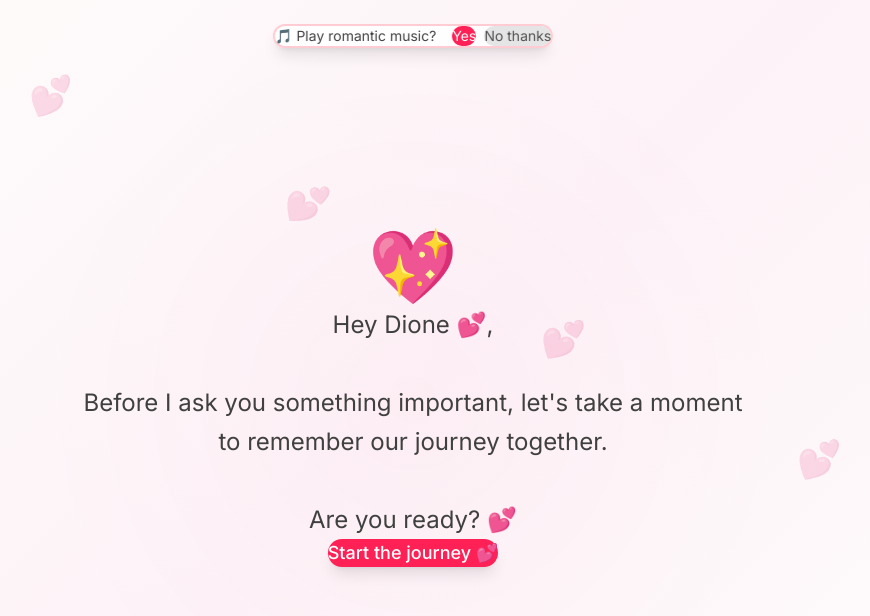
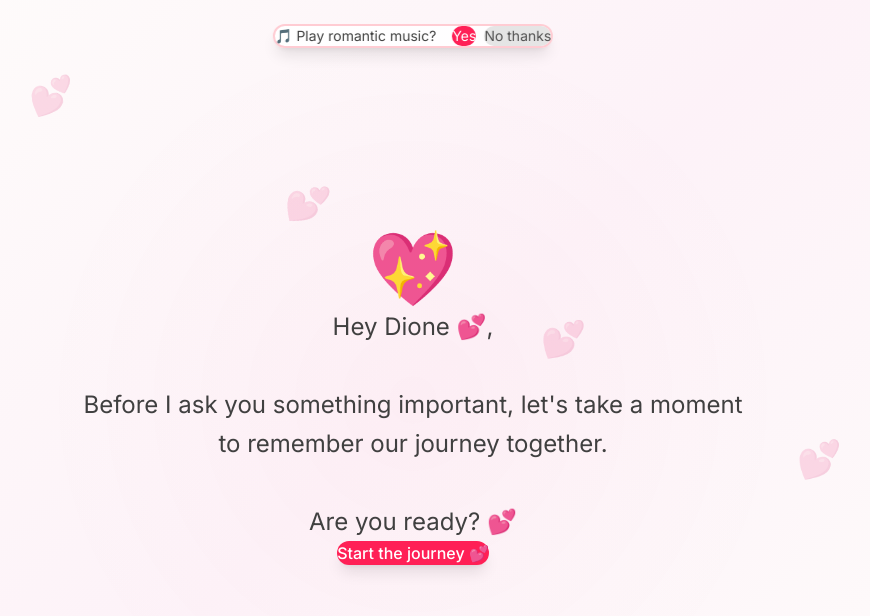
Before and after one commit to taksrules/valentines-delight, a Next.js app: page / in a window 1280 px wide. Shown: the top 616 px of the page, without its empty margins (227-1097 px from the left). Built offline with nearby package versions, Linux system fonts and the light colour scheme; no server answers.

Commit message:
Fix TypeScript error in Button component for Vercel build

```diff
--- a/src/components/ui/Button.tsx
+++ b/src/components/ui/Button.tsx
@@ -1,39 +1,51 @@
 'use client';
 
-import { ButtonHTMLAttributes, ReactNode } from 'react';
-import { motion } from 'framer-motion';
+import { HTMLMotionProps, motion } from 'framer-motion';
+import { ReactNode } from 'react';
 
-interface ButtonProps extends ButtonHTMLAttributes<HTMLButtonElement> {
+interface ButtonProps {
+  children: ReactNode;
+  onClick?: () => void;
   variant?: 'primary' | 'secondary';
-  children: ReactNode;
+  disabled?: boolean;
   fullWidth?: boolean;
+  className?: string;
+  type?: 'button' | 'submit' | 'reset';
 }
 
 export default function Button({
+  children,
+  onClick,
   variant = 'primary',
-  children,
+  disabled = false,
   fullWidth = false,
   className = '',
-  ...props
+  type = 'button'
 }: ButtonProps) {
-  const baseStyles = 'px-8 py-4 rounded-full font-medium text-lg transition-all duration-300 focus:outline-none focus:ring-2 focus:ring-offset-2 disabled:opacity-50 disabled:cursor-not-allowed';
+  const baseStyles = 'px-8 py-4 rounded-full font-medium transition-all duration-300 focus:outline-none focus:ring-2 focus:ring-offset-2 disabled:opacity-50 disabled:cursor-not-allowed';
 
   const variantStyles = {
-    primary: 'bg-rose-500 text-white hover:bg-rose-600 focus:ring-rose-400 shadow-lg hover:shadow-xl hover:scale-105',
-    secondary: 'bg-neutral-200 text-neutral-600 hover:bg-neutral-300 focus:ring-neutral-400 shadow-md hover:shadow-lg'
+    primary: 'bg-rose-500 text-white hover:bg-rose-600 focus:ring-rose-500 shadow-lg hover:shadow-xl',
+    secondary: 'bg-neutral-200 text-neutral-700 hover:bg-neutral-300 focus:ring-neutral-400'
   };
 
-  const widthStyle = fullWidth ? 'w-full' : 'min-w-[160px]';
+  const widthStyle = fullWidth ? 'w-full' : '';
+
+  const motionProps: HTMLMotionProps<"button"> = {
+    whileHover: disabled ? {} : { scale: 1.05 },
+    whileTap: disabled ? {} : { scale: 0.95 },
+    initial: { opacity: 0, y: 20 },
+    animate: { opacity: 1, y: 0 },
+    transition: { duration: 0.3 }
+  };
 
   return (
     <motion.button
+      type={type}
       className={`${baseStyles} ${variantStyles[variant]} ${widthStyle} ${className}`}
-      whileHover={{ scale: 1.05 }}
-      whileTap={{ scale: 0.95 }}
-      initial={{ opacity: 0, y: 10 }}
-      animate={{ opacity: 1, y: 0 }}
-      transition={{ duration: 0.3 }}
-      {...props}
+      onClick={onClick}
+      disabled={disabled}
+      {...motionProps}
     >
       {children}
     </motion.button>
```
